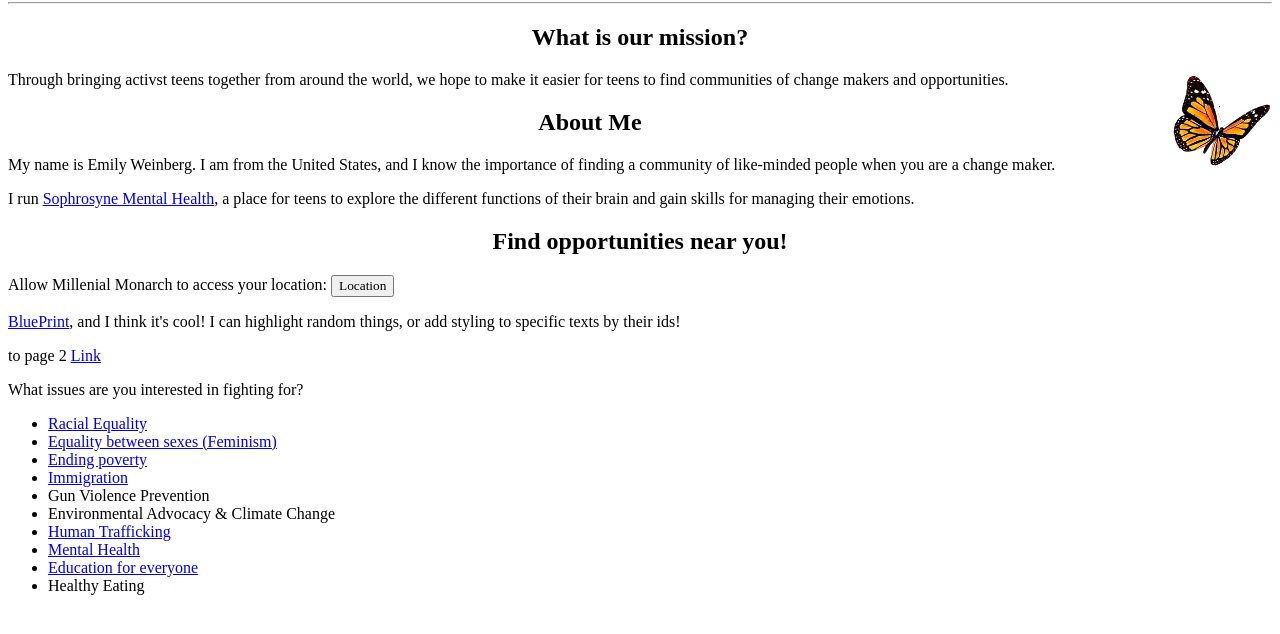
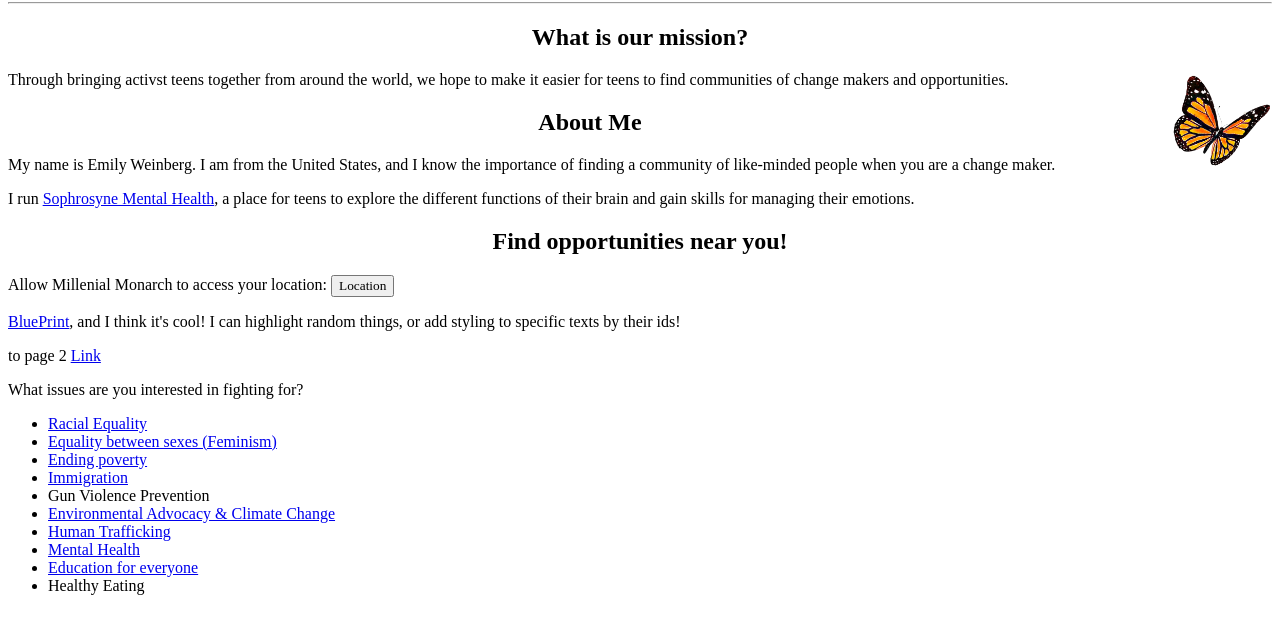
Before and after one commit to emilyweinberg/millenialmonarch, a plain HTML site: page index.html in a window 1280 px wide. Shown: the part 136-770 px from the top of the page. Drawn offline with Linux system fonts and the light colour scheme.

Commit message:
climatechange

```diff
--- a/index.html
+++ b/index.html
@@ -107,7 +107,7 @@ function showPosition(position) {
 			<li> <a href="Poverty.html"> Ending poverty</a></li>
 			<li><a href="immigration.html"> Immigration</a></li>
 			<li> Gun Violence Prevention</li>
-			<li>Environmental Advocacy & Climate Change</li>
+			<li><a href="climatechange">Environmental Advocacy & Climate Change</a></li>
 			<li> <a href = "HumanTrafficking.html"> Human Trafficking </a></li>
 			<li> <a href="mental-health.html">Mental Health</a></li>
 			<li> <a href="education-for-everyone.html">Education for everyone</a></li>
```
